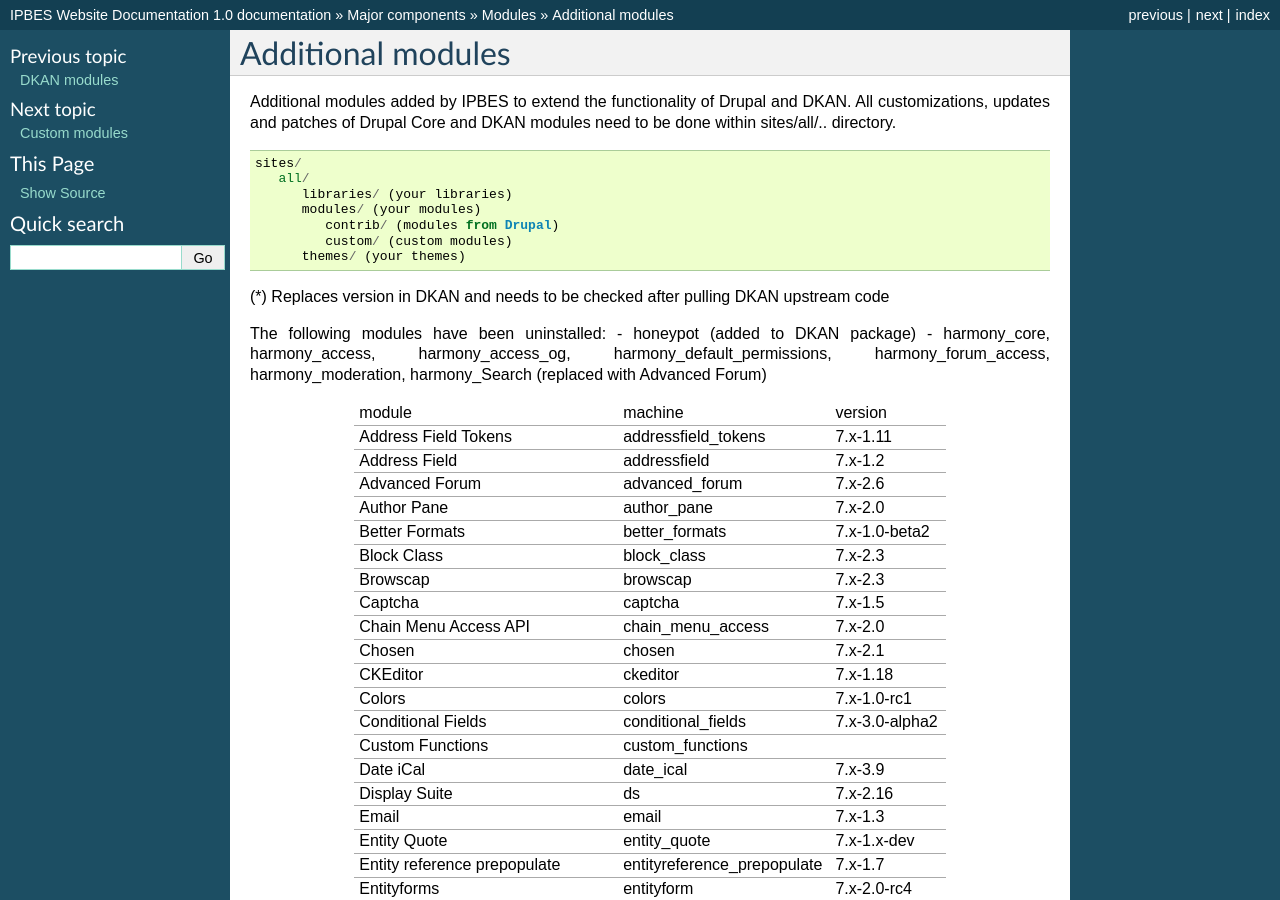
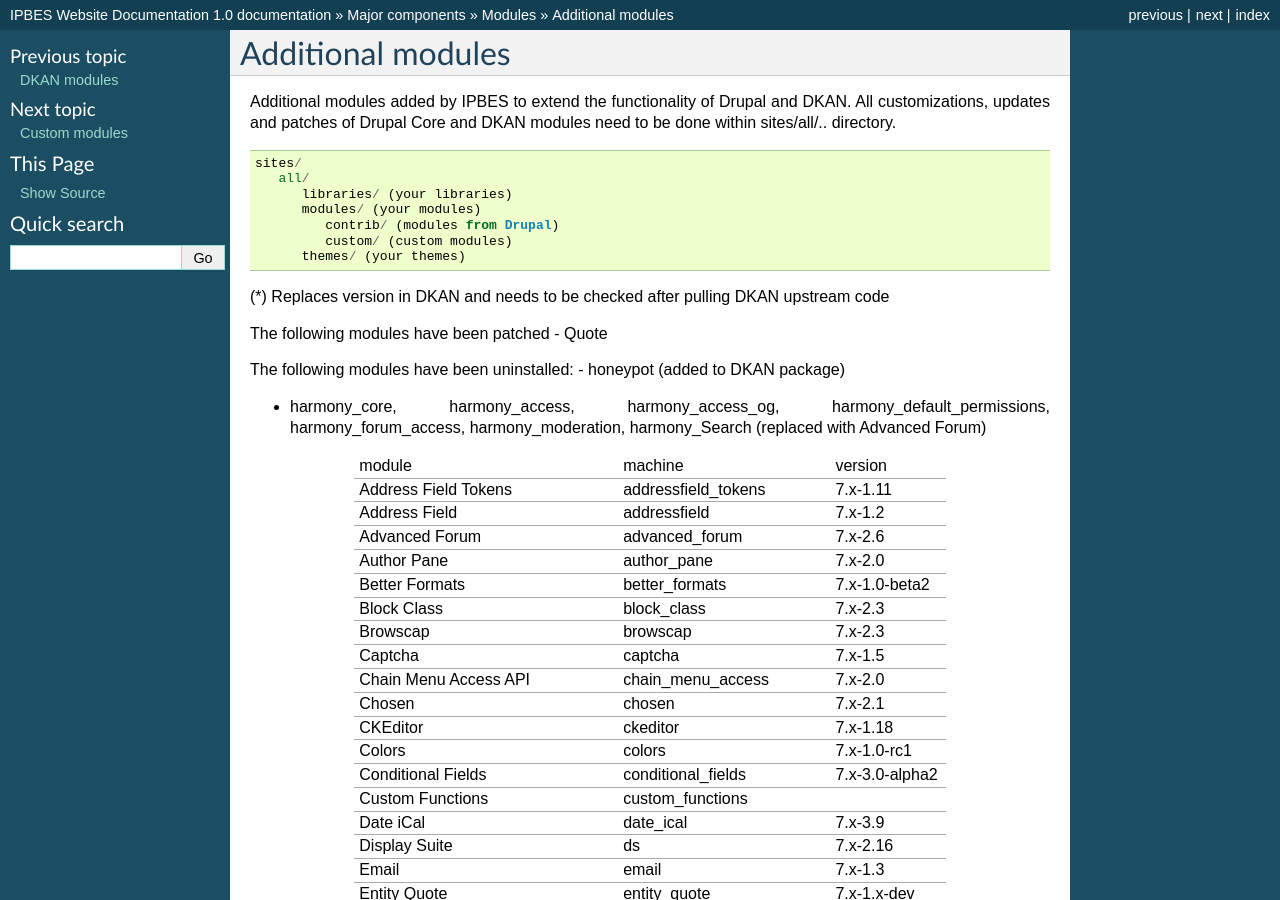
Before and after one commit to ipbes/ipbeswebdocs, a Sphinx documentation site: the page built from docs/components/modules/extensions.rst, in a window 1280 px wide and 900 px high. Built offline with Sphinx 7.4.7, drawn with Linux system fonts in a browser that asks for light colours; pages that are not in the unit, such as notebooks, are missing from menus.

Commit message:
Update extensions.rst

```diff
--- a/docs/components/modules/extensions.rst
+++ b/docs/components/modules/extensions.rst
@@ -13,8 +13,12 @@ Additional modules added by IPBES to extend the functionality of Drupal and DKAN
 
 (*) Replaces version in DKAN and needs to be checked after pulling DKAN upstream code
 
+The following modules have been patched
+- Quote
+
 The following modules have been uninstalled:
 - honeypot (added to DKAN package)
+
 - harmony_core, harmony_access, harmony_access_og, harmony_default_permissions, harmony_forum_access, harmony_moderation, harmony_Search (replaced with Advanced Forum)
 
 +-----------------------------------+-----------------------------+----------------+
```
